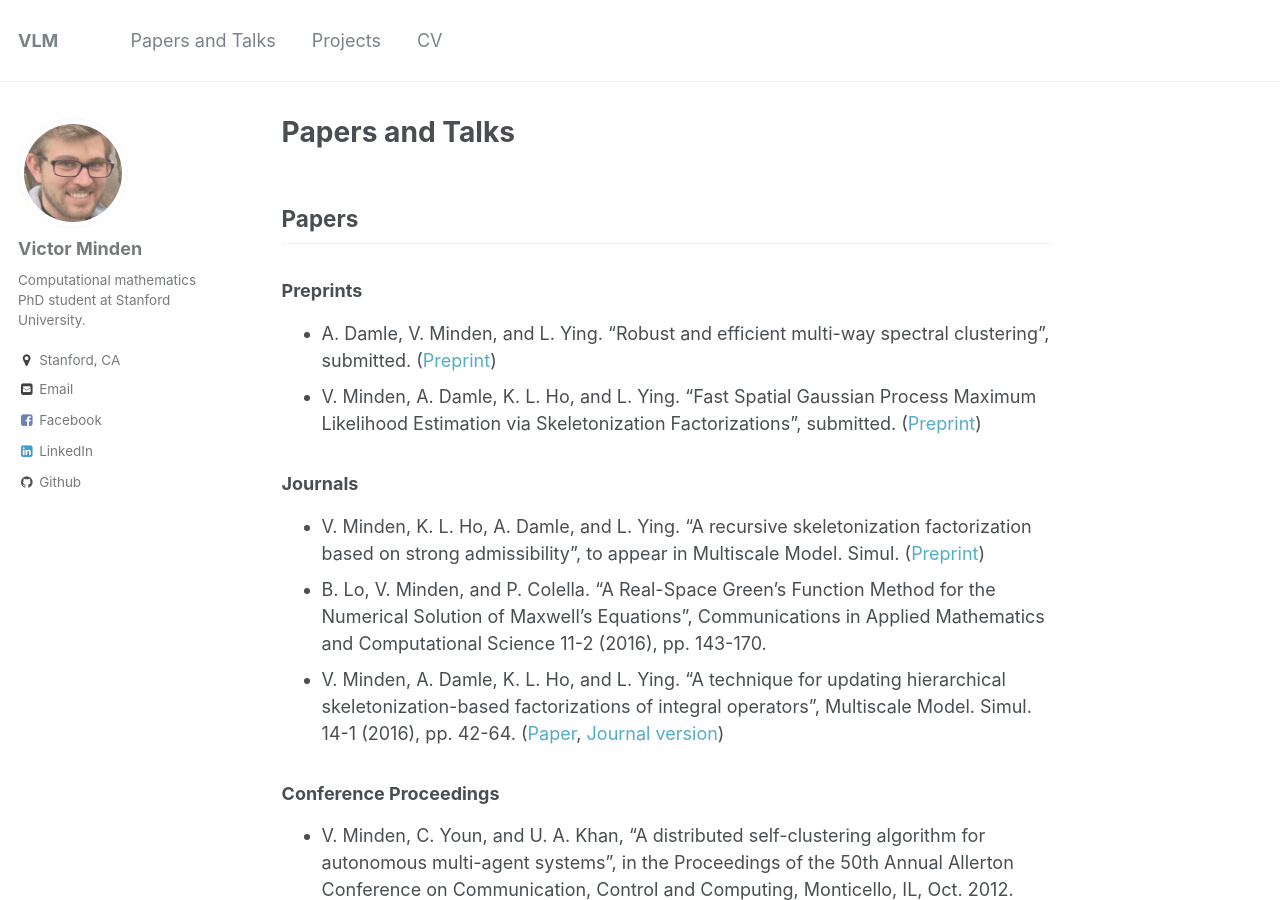
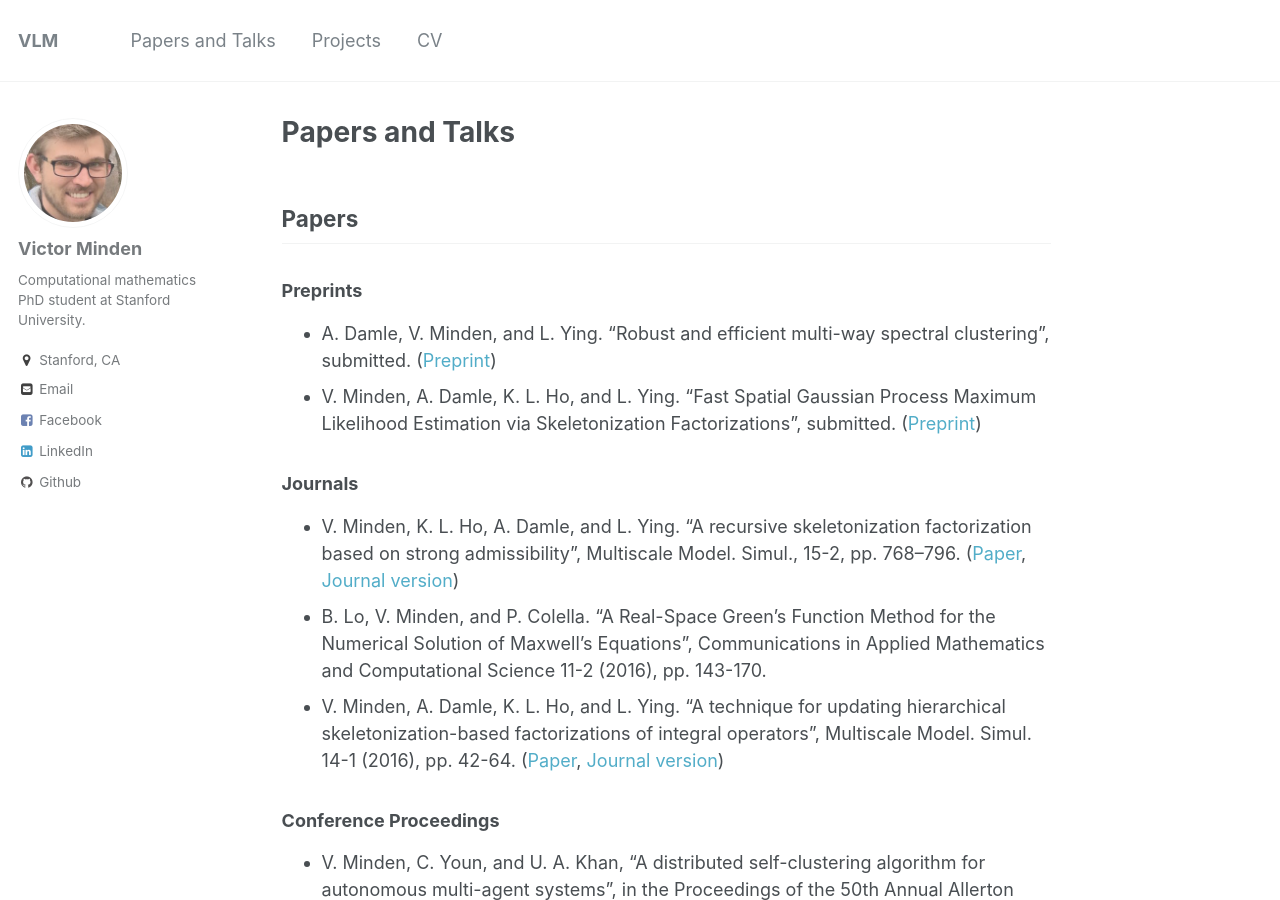
Before and after one commit to victorminden/victorminden.github.io, a Jekyll site: the page built from _pages/papers.md, in a window 1280 px wide and 900 px high. Built offline with Jekyll 4.4.1, drawn with Linux system fonts in a browser that asks for light colours.

Commit message:
updated RSS paer

```diff
--- a/_pages/papers.md
+++ b/_pages/papers.md
@@ -14,7 +14,7 @@ permalink: /papers.html
 - V. Minden, A. Damle, K. L. Ho, and L. Ying.  "Fast Spatial Gaussian Process Maximum Likelihood Estimation via Skeletonization Factorizations", submitted. ([Preprint](https://arxiv.org/abs/1603.08057))
 
 ### Journals
-- V. Minden, K. L. Ho, A. Damle, and L. Ying.  "A recursive skeletonization factorization based on strong admissibility", to appear in Multiscale Model. Simul. ([Preprint](docs/rss.pdf))
+- V. Minden, K. L. Ho, A. Damle, and L. Ying.  "A recursive skeletonization factorization based on strong admissibility", Multiscale Model. Simul., 15-2, pp. 768–796. ([Paper](docs/rss.pdf), [Journal version](http://dx.doi.org/10.1137/16M1095949))
 - B. Lo, V. Minden, and P. Colella. "A Real-Space Green's Function Method for the Numerical Solution of Maxwell's Equations", Communications in Applied Mathematics and Computational Science 11-2 (2016), pp. 143-170.
 - V. Minden, A. Damle, K. L. Ho, and L. Ying. "A technique for updating hierarchical skeletonization-based factorizations of integral operators", Multiscale Model. Simul. 14-1 (2016), pp. 42-64. ([Paper](docs/updating.pdf), [Journal version](http://dx.doi.org/10.1137/15M1024500))
 
```
Also changed, not shown: 1 other file.
